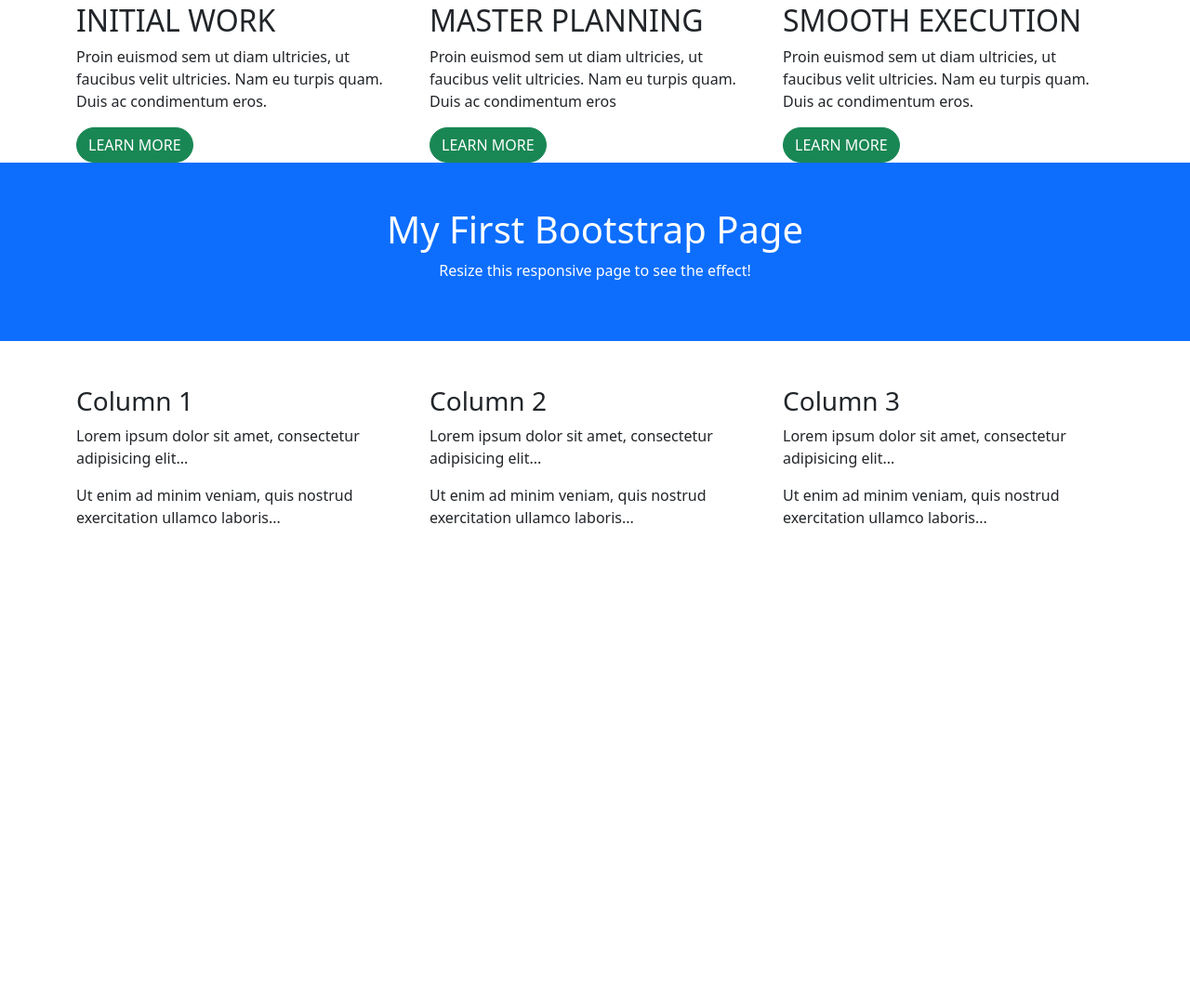
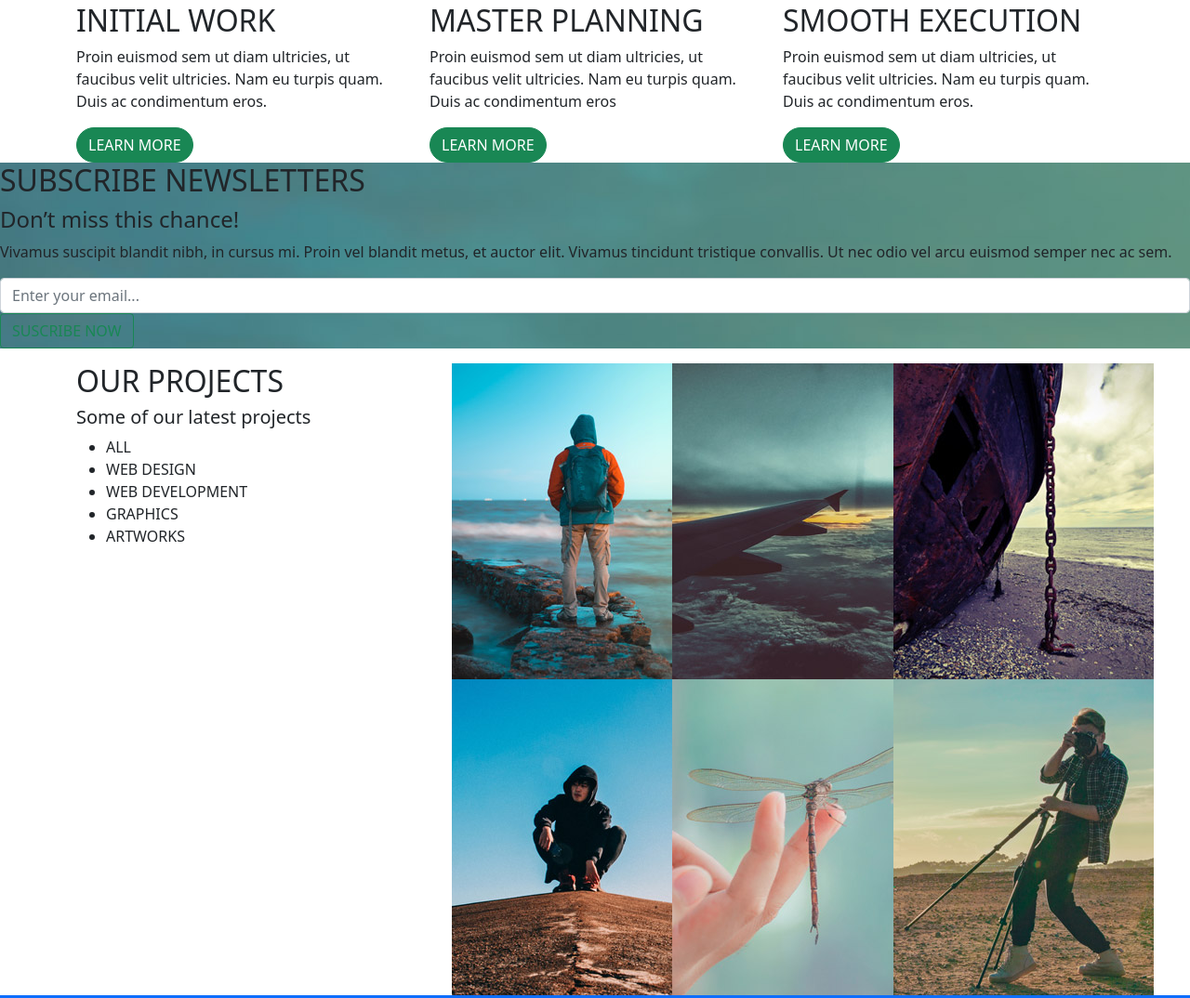
Before and after one commit to tiemankalil/projet_template_breezed, a plain HTML site: page index.html in a window 1280 px wide. Shown: the part 877-1951 px from the top of the page at 93% size. Before the commit the page ends 1462 px from the top, so only its background shows below. Drawn offline with nearby package versions, Linux system fonts and the light colour scheme.

Commit message:
Add files via upload

```diff
--- a/index.html
+++ b/index.html
@@ -227,6 +227,89 @@
 
 
 
+  <section style="background: url(images/slide-01.jpg);">
+
+    <div>
+      <h2>SUBSCRIBE NEWSLETTERS</h2>
+      <h4>Don’t miss this chance!</h4>
+      <p>
+        Vivamus suscipit blandit nibh, in cursus mi. Proin vel blandit metus, et auctor elit. Vivamus tincidunt tristique convallis. Ut nec odio vel arcu euismod semper nec ac sem.
+      </p>
+      <p>
+        <form class="form-inline ">
+          <input class="form-control mr-sm-2" type="email" placeholder="Enter your email..." aria-label="email">
+          <button class="btn btn-outline-success  " type="submit">SUSCRIBE NOW</button>
+        </form>
+
+      </p>
+
+
+    </div>
+
+
+
+  </section>
+
+
+
+
+
+  <section>
+
+    <div class="container">
+            <div class="row">
+
+              <div class="col-xm-12 col-sm-12 col-md-4 col-lg-4">
+                <h2>OUR PROJECTS</h2>
+                <h5>Some of our latest projects</h5>
+                <ul>
+                  <li>ALL</li>
+                  <li>WEB DESIGN</li>
+                  <li>WEB DEVELOPMENT</li>
+                  <li>GRAPHICS</li>
+                  <li>ARTWORKS</li>
+                </ul>
+
+              </div>
+              <div class="col-xm-12 col-sm-12 col-md-8 col-lg-8">
+                  <div class="container">
+                    <div class="row">
+                      <div class="col-xm-12 col-sm-12 col-md-6 col-lg-4">
+                        <img src="images/project-item-01.jpg" alt="">
+                      </div>
+                      <div class="col-xm-12 col-sm-12 col-md-6 col-lg-4">
+                        <img src="images/project-item-02.jpg" alt="">
+                      </div>
+                      <div class="col-xm-12 col-sm-12 col-md-6 col-lg-4">
+                        <img src="images/project-item-03.jpg" alt="">
+                      </div>
+                      <div class="col-xm-12 col-sm-12 col-md-6 col-lg-4">
+                        <img src="images/project-item-04.jpg" alt="">
+                      </div>
+                      <div class="col-xm-12 col-sm-12 col-md-6 col-lg-4">
+                        <img src="images/project-item-05.jpg" alt="">
+                      </div>
+                      <div class="col-xm-12 col-sm-12 col-md-6 col-lg-4">
+                        <img src="images/project-item-06.jpg" alt="">
+                      </div>
+
+                    </div>
+                  </div>
+
+              </div>
+
+
+
+                </div>
+
+    </div>
+
+
+
+  </section>
+
+
+
 
 
 
```
